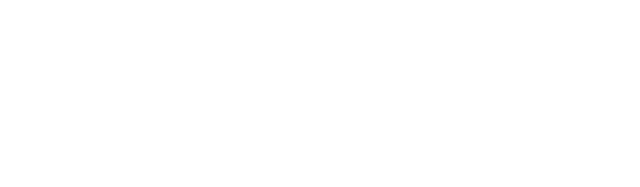
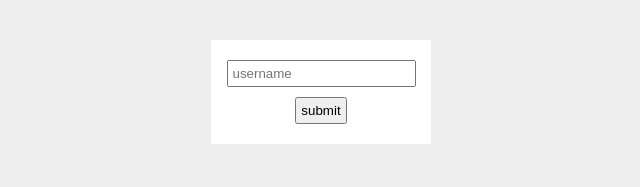
Before and after one commit to WajdanF/JS-TESTING, a plain HTML site: page DOM/DOM_Events/DOM_Form/DOM_Event_form.html in a window 1280 px wide. Shown: the whole page, without its empty margins (319-959 px from the left). Drawn offline with Linux system fonts and the light colour scheme.

Commit message:
MORE EVENTS

```diff
--- a/DOM/DOM_Events/DOM_Form/DOM_Event_form.html
+++ b/DOM/DOM_Events/DOM_Form/DOM_Event_form.html
@@ -0,0 +1,37 @@
+<!DOCTYPE html>
+<html lang="en">
+    <head>
+        <meta charset="UTF-8" />
+        <meta http-equiv="X-UA-Compatible" content="IE=edge" />
+        <meta name="viewport" content="width=device-width, initial-scale=1.0" />
+        <title>Document</title>
+        <style>
+            body {
+                background: #eee;
+            }
+            form {
+                max-width: 200px;
+                margin: 40px auto;
+                background: white;
+                padding: 10px;
+            }
+            input {
+                display: block;
+                margin: 10px auto;
+                padding: 4px;
+            }
+        </style>
+    </head>
+    <body>
+        <form class="signup-form">
+            <input
+                type="text"
+                name="username"
+                id="username"
+                placeholder="username"
+            />
+            <input type="submit" value="submit" />
+        </form>
+        <script src="DOM_Event_form.js"></script>
+    </body>
+</html>
--- a/DOM/DOM_Events/DOM_Form/DOM_Event_form.js
+++ b/DOM/DOM_Events/DOM_Form/DOM_Event_form.js
@@ -0,0 +1,8 @@
+const form = document.querySelector(".signup-form");
+const username = document.querySelector("#username");
+
+form.addEventListener('submit',e=>{
+    e.preventDefault();//prevents default action -> refreshing page for submit
+    //console.log(username.value); //one way of getting the value of the input field
+    console.log(form.username.value)//getting reference to username id/nameg
+})
```
